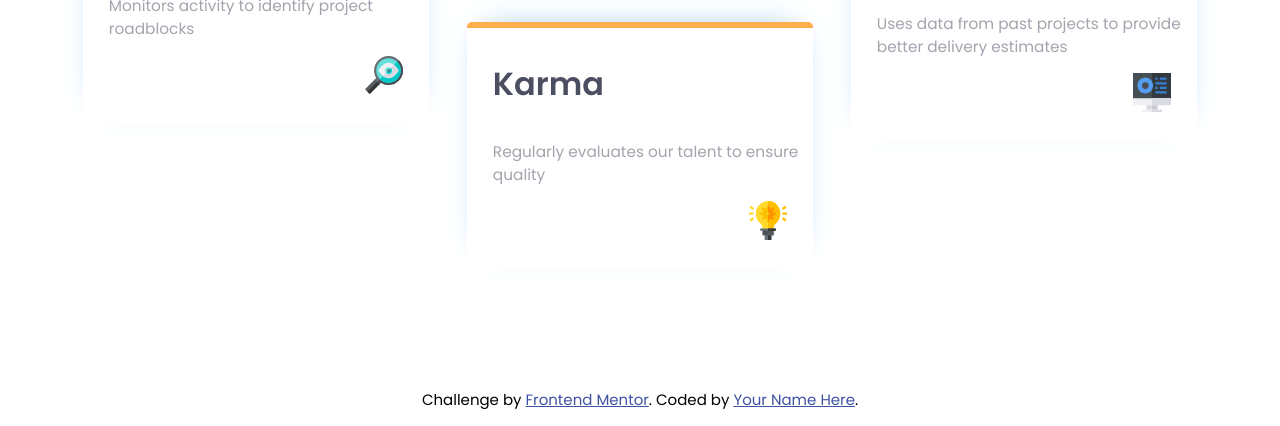
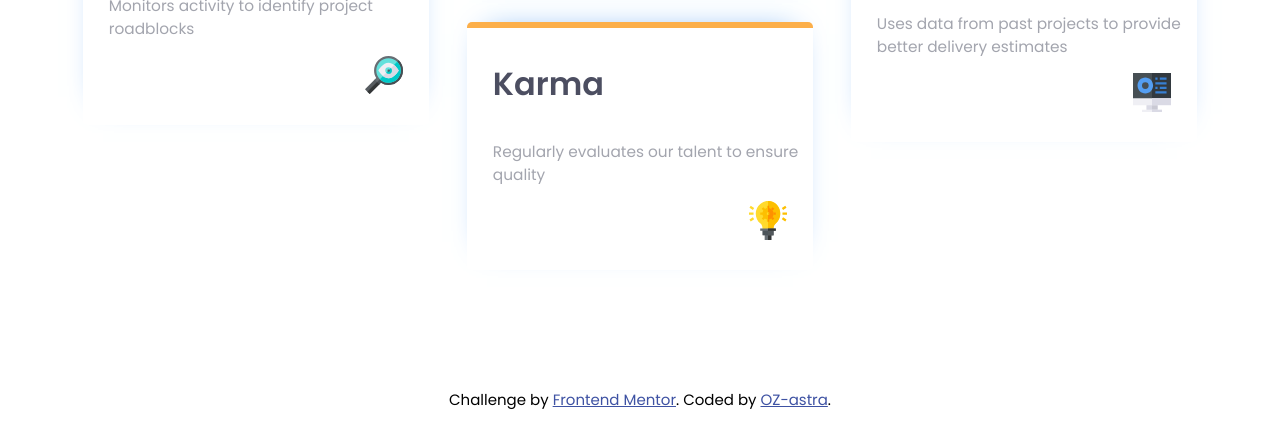
Before and after one commit to OZ-astra/four-card-feature-section-component, a plain HTML site: page index.html in a window 1280 px wide. Shown: the part 722-1148 px from the top of the page. Drawn offline with Linux system fonts and the light colour scheme.

Commit message:
Update index.html

```diff
--- a/index.html
+++ b/index.html
@@ -89,7 +89,7 @@
   <footer>
     <p class="attribution">
       Challenge by <a href="https://www.frontendmentor.io?ref=challenge" target="_blank">Frontend Mentor</a>.
-      Coded by <a href="#">Your Name Here</a>.
+      Coded by <a href="https://github.com/OZ-astra/four-card-feature-section-component">OZ-astra</a>.
     </p>
   </footer>
 </body>
```
